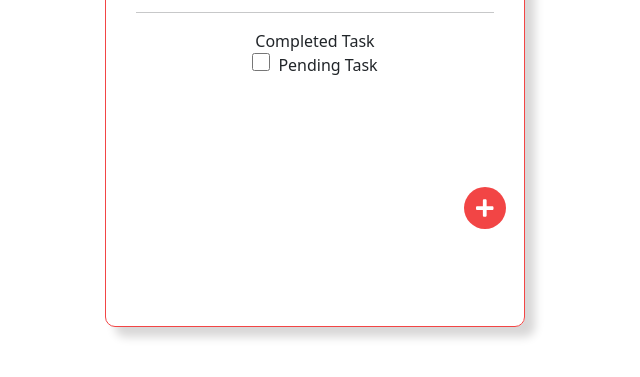
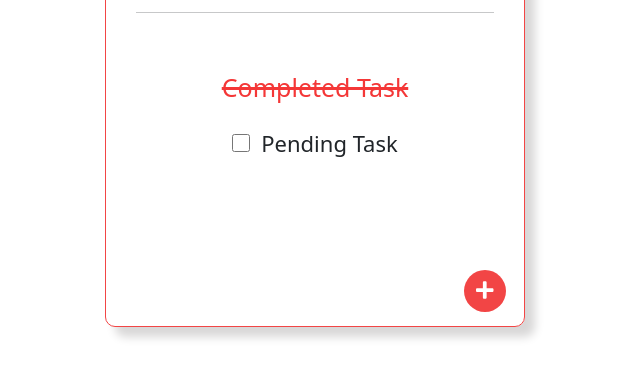
Before and after one commit to dedsecwrench/Todo_App_UI_Mobile, a plain HTML site: page back.html in a window 1280 px wide. Shown: the part 323-700 px from the top of the page, without its empty margins (325-965 px from the left). Drawn offline with nearby package versions, Linux system fonts and the light colour scheme.

Commit message:
css file

```diff
--- a/css/style.css
+++ b/css/style.css
@@ -224,6 +224,20 @@ h1:before,h1:after {
     background-color: rgb(242, 69, 69);
 }
 
+.cardText2{
+    text-decoration: line-through;
+    text-decoration-thickness: 3px;
+    font-size: 25px;
+    position:relative;
+    top:40px;
+    color:rgb(244, 55, 55);
+}
+
+.form3{
+    font-size:22px;
+    position: relative;
+    top:60px;
+}
 
 /* ------------------------ MOBILE RESPONSIVE -------------------------------- */
 /* --------------------------------------------------------------------------- */
```
